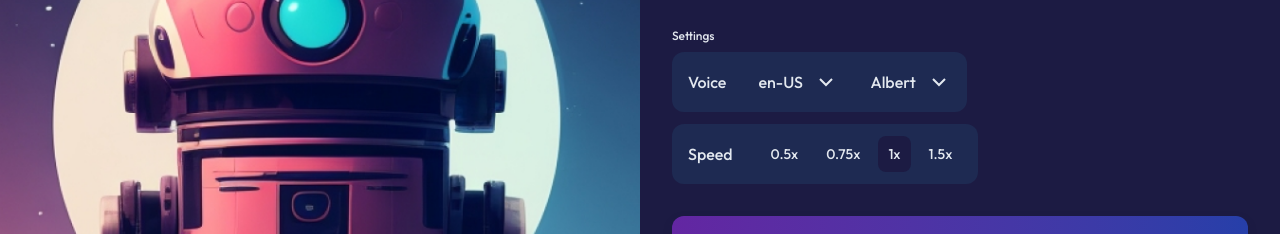
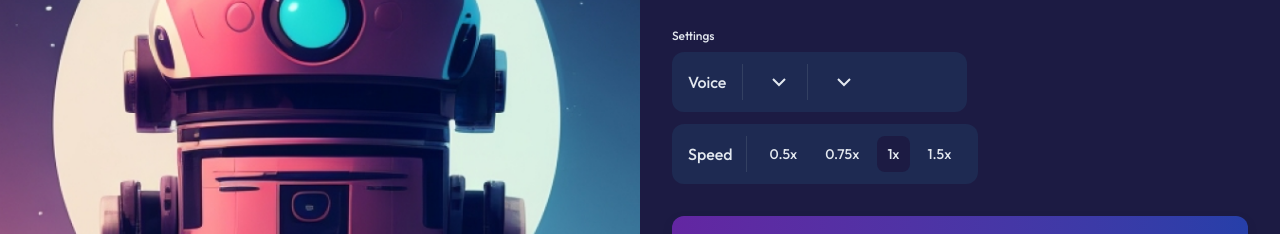
Before and after one commit to thateflondon/speechbot, a Next.js app: page / in a window 1280 px wide. Shown: the part 306-540 px from the top of the page. Built offline with nearby package versions, Linux system fonts and the light colour scheme.

Commit message:
feat(page): integrate web speech api for dynamic voices and languages

```diff
--- /dev/null
+++ b/app/js/script.js
@@ -0,0 +1 @@
+console.log('hello');
--- a/app/page.tsx
+++ b/app/page.tsx
@@ -1,6 +1,6 @@
 "use client";
 
-import { useState } from "react";
+import { useEffect, useState } from "react";
 import Image from "next/image";
 import Button from "./components/Button";
 import TextArea from "./components/TextArea";
@@ -8,14 +8,101 @@ import Dropdown from "./components/Dropdown";
 import SpeedSelector from "./components/SpeedSelector";
 
 export default function Home() {
+  // trigger the textarea value
   const [text, setText] = useState("");
+
   const [language, setLanguage] = useState("en-US");
-  const [voice, setVoice] = useState("Albert");
+  const [voice, setVoice] = useState("");
+
+  const [availableLanguages, setAvailableLanguages] = useState<string[]>([]);
+  const [availableVoices, setAvailableVoices] = useState<SpeechSynthesisVoice[]>([]);
   const [speed, setSpeed] = useState("1x");
+  // helps to stop the sound if it's already playing
+  const [isSpeaking, setIsSpeaking] = useState(false);
 
-  const languages = ["en-US", "en-GB", "fr-FR", "es-ES", "de-DE"];
-  const voices = ["Albert", "Emma", "James", "Sophia"];
+  // const languages = ["en-US", "en-GB", "fr-FR", "es-ES", "de-DE"];
+  // const voices = ["Albert", "Emma", "James", "Sophia"];
   const speeds = ["0.5x", "0.75x", "1x", "1.5x"];
+
+  // Speech Recognition API
+  // const recognition = new SpeechRecognition();
+
+  useEffect(() => {
+    const loadVoices = () => {
+      const voices = window.speechSynthesis.getVoices();
+
+      const uniqueLanguages = [...new Set(voices.map(v => v.lang))];
+      setAvailableLanguages(uniqueLanguages);
+
+      console.log("uniquesLanguages length = ",uniqueLanguages.length);
+
+
+      console.log(voices);
+      console.log("voices lenght = ", voices.length);
+
+      const voiceNames = voices.map(v => v.name);
+      // store complete objects, not just names
+      setAvailableVoices(voices);
+
+      console.log("voiceName = ", voiceNames);
+      console.log("voiceName lenght = ", voiceNames.length);
+
+
+      // setAvailableVoices(voices);
+      // setAvailableVoices(voices.map(v => v.name));
+    };
+
+    loadVoices();
+    window.speechSynthesis.onvoiceschanged = loadVoices;
+
+    // cleanup
+    return () => {
+      window.speechSynthesis.onvoiceschanged = null;
+    };
+
+  }, []);
+
+  // handle text to speech
+  const handleSpeaking = () => {
+    console.log('hello...');
+    console.log("text = ", text);
+
+    // avoid launching text-to-speech if the text is empty or contains only spaces
+    if(!text.trim()) return;
+    console.log("testtt = ",text);
+
+    // check if speechSynthesis is supported
+    if('speechSynthesis' in window) {
+      // if already reading, stop
+      if(isSpeaking) {
+        window.speechSynthesis.cancel();
+        setIsSpeaking(false);
+        return;
+      }
+
+      // create the utterance
+      const utterance = new SpeechSynthesisUtterance(text);
+      utterance.lang = language;
+      utterance.rate = parseFloat(speed);
+      const selectedVoice = availableVoices.find(v => v.name === voice);
+      if (selectedVoice) {
+        utterance.voice = selectedVoice;
+      }
+
+      // events management
+      utterance.onstart = () => setIsSpeaking(true);
+      utterance.onend = () => setIsSpeaking(false);
+      utterance.onerror = () => setIsSpeaking(false);
+
+      console.log("utterance.lang = ",utterance.lang);
+      console.log("utterance.rate = ",utterance.rate);
+      console.log("utterance.volume = ",utterance.volume);
+
+      // play
+      window.speechSynthesis.speak(utterance);
+    }
+
+  }
 
   return (
     <div className="relative bg-[var(--color-dark-primary)] flex max-w-[1350px] w-full mx-auto max-h-[940px] min-h-screen">
@@ -79,7 +166,7 @@ export default function Home() {
                 className="gap-[0]"
                 value={language}
                 onChange={setLanguage}
-                options={languages}
+                options={availableLanguages}
                 label=""
               />
 
@@ -89,13 +176,14 @@ export default function Home() {
                 className="gap-[0]"
                 value={voice}
                 onChange={setVoice}
-                options={voices}
+                // filter available voices based on the chosen language
+                options={availableVoices.filter(v => v.lang === language).map(v => v.name)}
                 label=""
               />
             </div>
 
             {/* Speed Settings */}
-            <div className="bg-[var(--color-dark-secondary)] rounded-xl px-4 py-3 inline-flex items-center gap-3.5 max-w-[306px] w-full">
+            <div className="bg-[var(--color-dark-secondary)] rounded-xl px-4 py-3 inline-flex items-center max-w-[306px] gap-[13px] w-full">
               <span className="text-[var(--color-light)] font-medium text-base">
                 Speed
               </span>
@@ -112,7 +200,10 @@ export default function Home() {
         </div>
 
         {/* Action Button */}
-        <Button className="max-w-[576px] w-full">Text to Speech</Button>
+        <Button
+        className="max-w-[576px] w-full"
+        onClick={handleSpeaking}
+        >Text to Speech</Button>
       </div>
     </div>
   );
```
